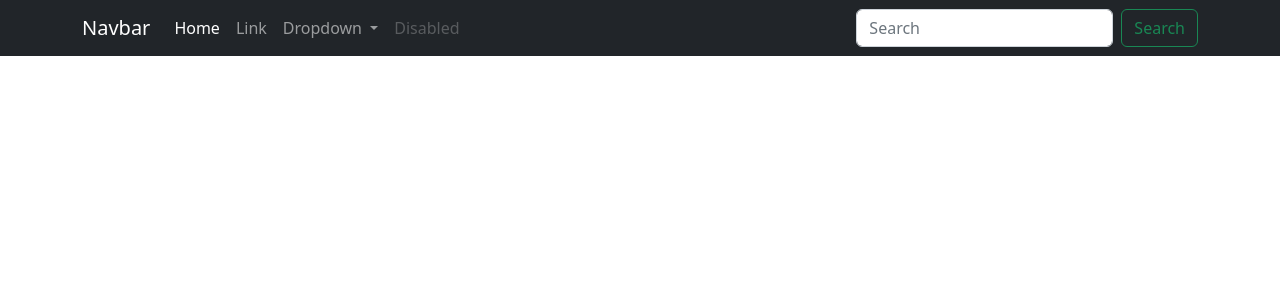
After one commit to DylanCarver9706/Code-With-Mosh-Python-Course, a Django app: template pyShop/products/templates/base.html in a window 1280 px wide. The commit adds this page. Shown: the top 300 px of the page. Run offline with Django 4.2, Linux system fonts and the light colour scheme; the template is opened without the code that fills it, so the values that code supplies are empty.

```diff
--- /dev/null
+++ b/pyShop/products/templates/base.html
@@ -0,0 +1,52 @@
+<!doctype html>
+<html lang="en">
+  <head>
+    <meta charset="utf-8">
+    <meta name="viewport" content="width=device-width, initial-scale=1">
+    <title>Bootstrap demo</title>
+    <link href="https://cdn.jsdelivr.net/npm/bootstrap@5.2.3/dist/css/bootstrap.min.css" rel="stylesheet" integrity="sha384-rbsA2VBKQhggwzxH7pPCaAqO46MgnOM80zW1RWuH61DGLwZJEdK2Kadq2F9CUG65" crossorigin="anonymous">
+    <link rel="stylesheet" href="styles.css">
+  </head>
+  <body>
+    <nav class="navbar navbar-expand-lg navbar-dark bg-dark">
+      <div class="container">
+        <a class="navbar-brand" href="#">Navbar</a>
+        <button class="navbar-toggler" type="button" data-bs-toggle="collapse" data-bs-target="#navbarSupportedContent" aria-controls="navbarSupportedContent" aria-expanded="false" aria-label="Toggle navigation">
+          <span class="navbar-toggler-icon"></span>
+        </button>
+        <div class="collapse navbar-collapse" id="navbarSupportedContent">
+          <ul class="navbar-nav me-auto mb-2 mb-lg-0">
+            <li class="nav-item">
+              <a class="nav-link active" aria-current="page" href="#">Home</a>
+            </li>
+            <li class="nav-item">
+              <a class="nav-link" href="#">Link</a>
+            </li>
+            <li class="nav-item dropdown">
+              <a class="nav-link dropdown-toggle" href="#" id="navbarDropdown" role="button" data-bs-toggle="dropdown" aria-expanded="false">
+                Dropdown
+              </a>
+              <ul class="dropdown-menu" aria-labelledby="navbarDropdown">
+                <li><a class="dropdown-item" href="#">Action</a></li>
+                <li><a class="dropdown-item" href="#">Another action</a></li>
+                <li><hr class="dropdown-divider"></li>
+                <li><a class="dropdown-item" href="#">Something else here</a></li>
+              </ul>
+            </li>
+            <li class="nav-item">
+              <a class="nav-link disabled">Disabled</a>
+            </li>
+          </ul>
+          <form class="d-flex" role="search">
+            <input class="form-control me-2" type="search" placeholder="Search" aria-label="Search">
+            <button class="btn btn-outline-success" type="submit">Search</button>
+          </form>
+        </div>
+      </div>
+    </nav>
+
+    <div class="container my-5">
+      {% block content %}
+        {% endblock %}
+  </body>
+</html>
```
Also changed, not shown: pyShop/products/templates/index.html (+19 -6 lines), pyShop/db.sqlite3.
